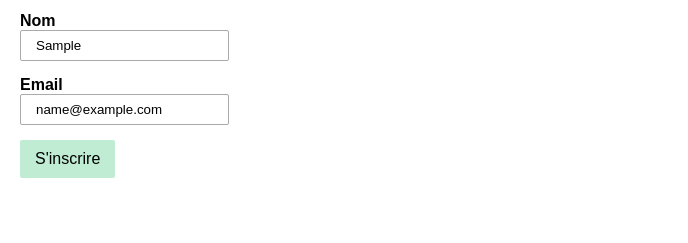
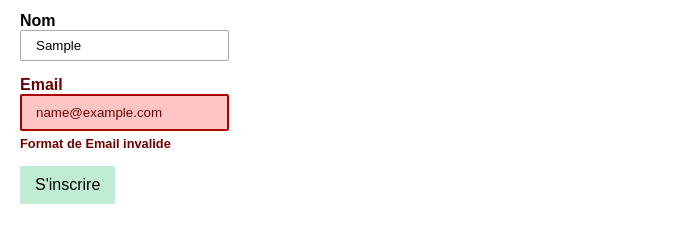
Before and after one commit to Charles-de-Chabot/html_css_js_controle_de_saisie, a plain HTML site: page index.html in a window 1280 px wide. Both pictures are taken after typing "Sample", "Sample", "name@example.com" into the empty fields and a click on the button "S'inscrire". Shown: the part 137-380 px from the top of the page, without its empty margins (0-688 px from the left). Drawn offline with Linux system fonts and the light colour scheme.

Commit message:
ajout du js pour les messages d'erreurs

```diff
--- a/script.js
+++ b/script.js
@@ -1,5 +1,8 @@
 console.log("hello everybody");
-/*<div classe="error-message">Non valde! <!div>*/
+
+
+// Constantes de validation du formulaire
+const VALID_NAME = /^[A-Za-zÀ-ý][A-Za-zÀ-ý- ]*[A-Za-zÀ-ý]$/;
 
 function handlerDomContentLoaded() {
     console.log( "Dom Chargé");
@@ -9,19 +12,105 @@ function handlerDomContentLoaded() {
         elInputLastname = document.getElementById("input-lastname"),
         elInputEmail = document.getElementById("input-email");
 
-    //Fonctions
-    //gestionnaires d'évenement
-    function handlerFormSubmit(evt){
-        //Bloque le comportement par defaut de cet événement
+    // Fonctions
+    /**
+     * Fabrique un <div> destiner à contenir le message d'erreur donné.
+     *
+     * @param {string} texte d'erreur à afficher
+     *
+     * @returns HTMLDivElement <div> du message d'erreur
+     */
+
+    function makeErrorElement(message){
+        /*<div classe="error-message">[message] <!div>*/
+        const elError = document.createElement( 'div');
+        elError.classList.add('error-message');
+        elError.textContent = message;
+
+        return elError;
+    }
+
+
+    function removeError(elInput){
+
+        //on vide la valeur en cours
+        elInput.value = '';
+        // On enlève la classe error à la section
+        elInput.parentElement.classList.remove('error');
+
+        // On recherche l'élémet juste après l'imput (sensé être le message d'erreur)
+        const elMessage = elInput.nextElementSibling;
+        if (!elMessage) return;
+
+        elMessage.remove();
+    }
+
+
+    // Gestionnaires d'évenement
+    function handlerFormSubmit(evt) {
+        // Bloque le comportement par defaut de cet événement
         evt.preventDefault();
 
         console.log("Formulaire soumis...");
 
+
+        /* Remise à 0 des Erreurs*/
+        const errorInput = this.querySelectorAll('.error > input:not([type="checkbox"])');
+        for( let elInput of errorInput) {
+            removeError(elInput);
+        }
+
+        let hasError = false;
+
+
+        // Validité des prénoms
+        if(! VALID_NAME.test(elInputFirstname.value) ) {
+            // on signal une erreur au code
+            hasError = true;
+
+            //on sgnal une erreur à l'utilisateur
+            elInputFirstname.parentElement.classList.add('error');
+            elInputFirstname.after(makeErrorElement('Format du Prénom invalide'));
+        }
+
+
+        // Validité des prénoms
+        if (!VALID_NAME.test(elInputLastname.value)) {
+            // on signal une erreur au code
+            hasError = true;
+
+            //on sgnal une erreur à l'utilisateur
+            elInputLastname.parentElement.classList.add('error');
+            elInputLastname.after(makeErrorElement('Format du Nom invalide'));
+        }
+        // Validité des Email
+        if (!VALID_NAME.test(elInputEmail.value)) {
+            // on signal une erreur au code
+            hasError = true;
+
+            //on sgnal une erreur à l'utilisateur
+            elInputEmail.parentElement.classList.add('error');
+            elInputEmail.after(makeErrorElement('Format de Email invalide'));
+        }
+
+        // Si il y a eu une erreur, on sort
+        if(hasError) return;
+
+        // Sinon on envoit le formulaire
+        this.submit();
     }
-
+    // Gestionnaire du focus sur les <Input> non checkbox
+    function handlerFieldFocus (){
+        removeError (this)
+    }
     // INITIALISATON
     //Ecouteur sur le "submit" du formulaire
     document.forms[0].addEventListener('submit', handlerFormSubmit);
+
+ //Ecouteur sur le focus des inputs
+    elInputFirstname.addEventListener('focus' , handlerFieldFocus);
+    elInputLastname.addEventListener('focus', handlerFieldFocus);
+    elInputEmail.addEventListener('focus', handlerFieldFocus);
 }
 
 document.addEventListener('DOMContentLoaded', handlerDomContentLoaded);
--- a/style.css
+++ b/style.css
@@ -23,10 +23,11 @@ button{
     cursor: pointer;
     display: inline-block;
     padding: 10px 15px;
-    transition: background .3s ease;
+    transition: background .2s ease;
 }
 .btn:is(:active, :hover) {
-    background-color: rgb(99, 255, 164);;
+    background-color: rgb(99, 255, 164);
+    transform: scale(1.05);
 }
 
 .form-section {
@@ -62,6 +63,7 @@ button{
         }
         .form-section .error-message{
             color: #6d0000;
-            font-weight: 700px;
+            font-weight: 700;
+            font-size: .8em;
             margin-top: 5px;
         }
```
